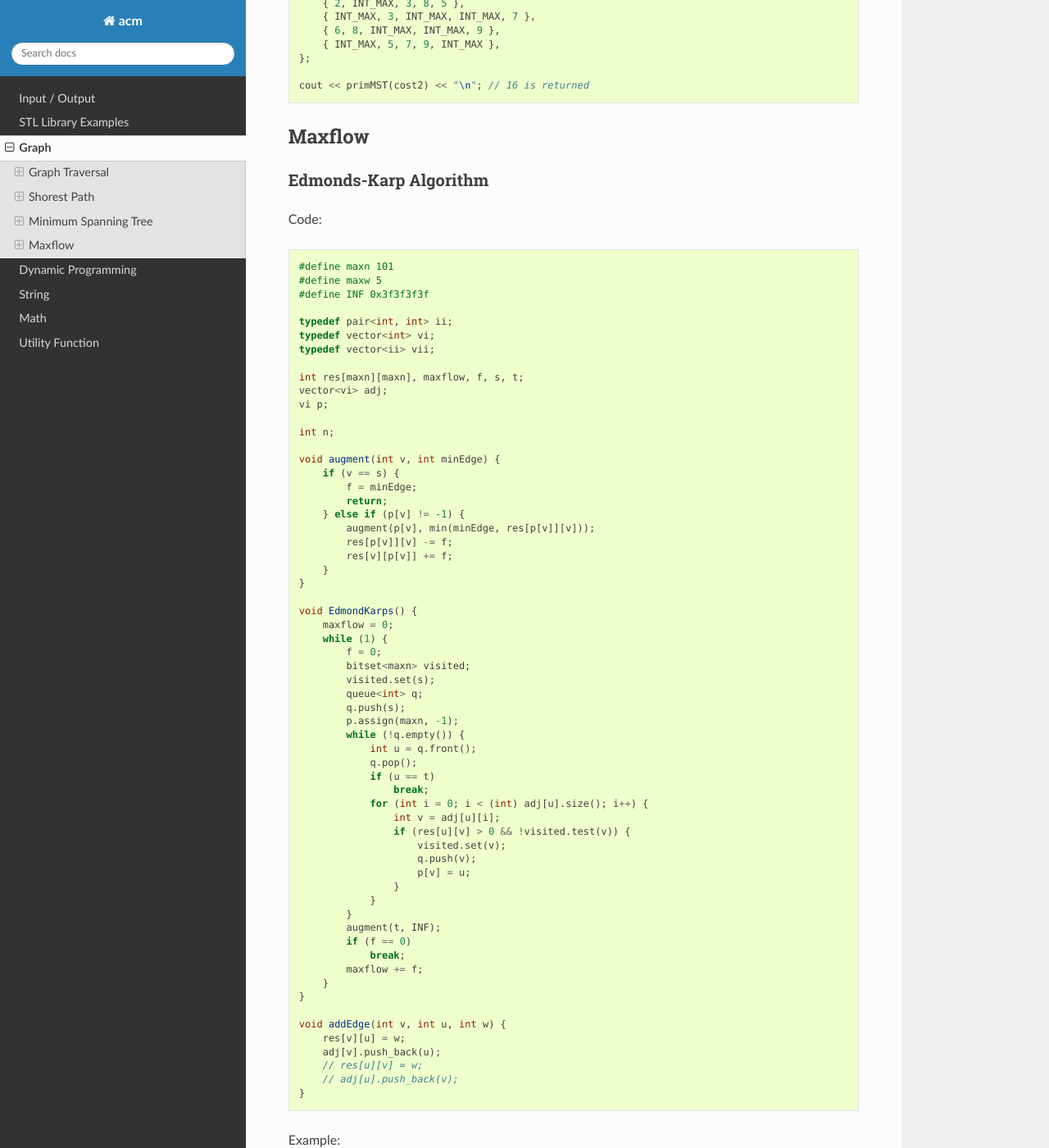
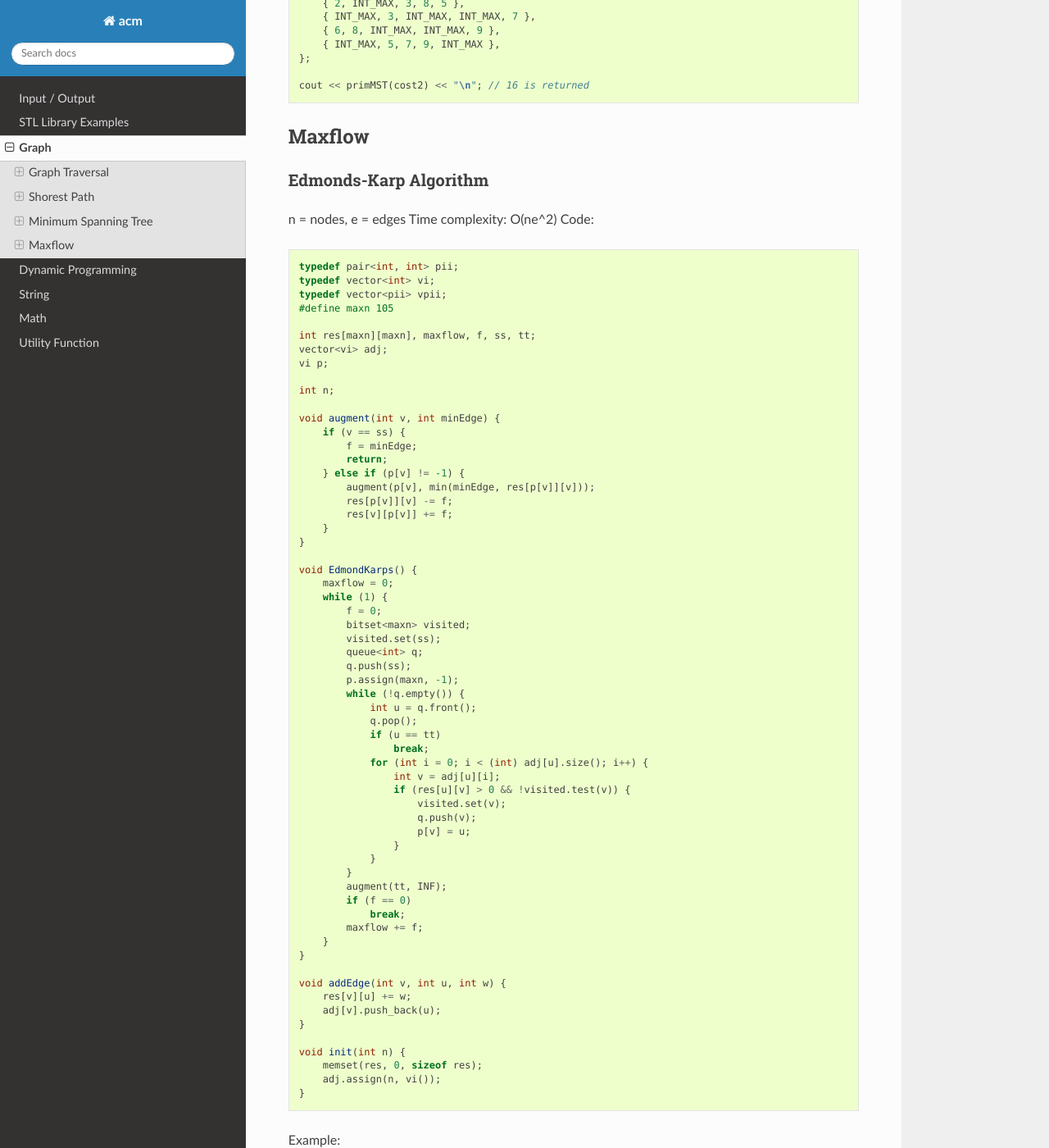
Before and after one commit to klhui97/ACM, a Sphinx documentation site: the page built from docs/source/topics/graph.rst, in a window 1280 px wide and 1400 px high, scrolled down 7749 px. Shown: the whole window at 82% size. Built offline with Sphinx 7.4.7 and the Read the Docs theme 2.0.0, drawn with Linux system fonts in a browser that asks for light colours; some of the changed text lies outside the part shown.

Commit message:
update graph

```diff
--- a/docs/source/topics/graph.rst
+++ b/docs/source/topics/graph.rst
@@ -457,26 +457,25 @@ Maxflow
 Edmonds-Karp Algorithm
 ++++++++++++++++++++++
 
+n = nodes, e = edges
+Time complexity: O(ne^2)
 Code:
 
 .. code-block:: cpp
 
-    #define maxn 101
-    #define maxw 5
-    #define INF 0x3f3f3f3f
+    typedef pair<int, int> pii;
+    typedef vector<int> vi;
+    typedef vector<pii> vpii;
+    #define maxn 105
 
-    typedef pair<int, int> ii;
-    typedef vector<int> vi;
-    typedef vector<ii> vii;
-
-    int res[maxn][maxn], maxflow, f, s, t;
+    int res[maxn][maxn], maxflow, f, ss, tt;
     vector<vi> adj;
     vi p;
 
     int n;
 
     void augment(int v, int minEdge) {
-        if (v == s) {
+        if (v == ss) {
             f = minEdge;
             return;
         } else if (p[v] != -1) {
@@ -491,14 +490,14 @@ Code:
         while (1) {
             f = 0;
             bitset<maxn> visited;
-            visited.set(s);
+            visited.set(ss);
             queue<int> q;
-            q.push(s);
+            q.push(ss);
             p.assign(maxn, -1);
             while (!q.empty()) {
                 int u = q.front();
                 q.pop();
-                if (u == t)
+                if (u == tt)
                     break;
                 for (int i = 0; i < (int) adj[u].size(); i++) {
                     int v = adj[u][i];
@@ -509,7 +508,7 @@ Code:
                     }
                 }
             }
-            augment(t, INF);
+            augment(tt, INF);
             if (f == 0)
                 break;
             maxflow += f;
@@ -517,10 +516,13 @@ Code:
     }
 
     void addEdge(int v, int u, int w) {
-        res[v][u] = w;
+        res[v][u] += w;
         adj[v].push_back(u);
-        // res[u][v] = w;
-        // adj[u].push_back(v);
+    }
+
+    void init(int n) {
+        memset(res, 0, sizeof res);
+        adj.assign(n, vi());
     }
 
 Example:
@@ -528,10 +530,9 @@ Example:
 .. code-block:: cpp
 
     n = 5;
-    s = 1;
-    t = 4;
-    memset(res, 0, sizeof res);
-    adj.assign(n, vi());
+    ss = 1;
+    tt = 4;
+    init(n);
     addEdge(1, 2, 20);
     addEdge(1, 3, 10);
     addEdge(2, 3, 5);
```
